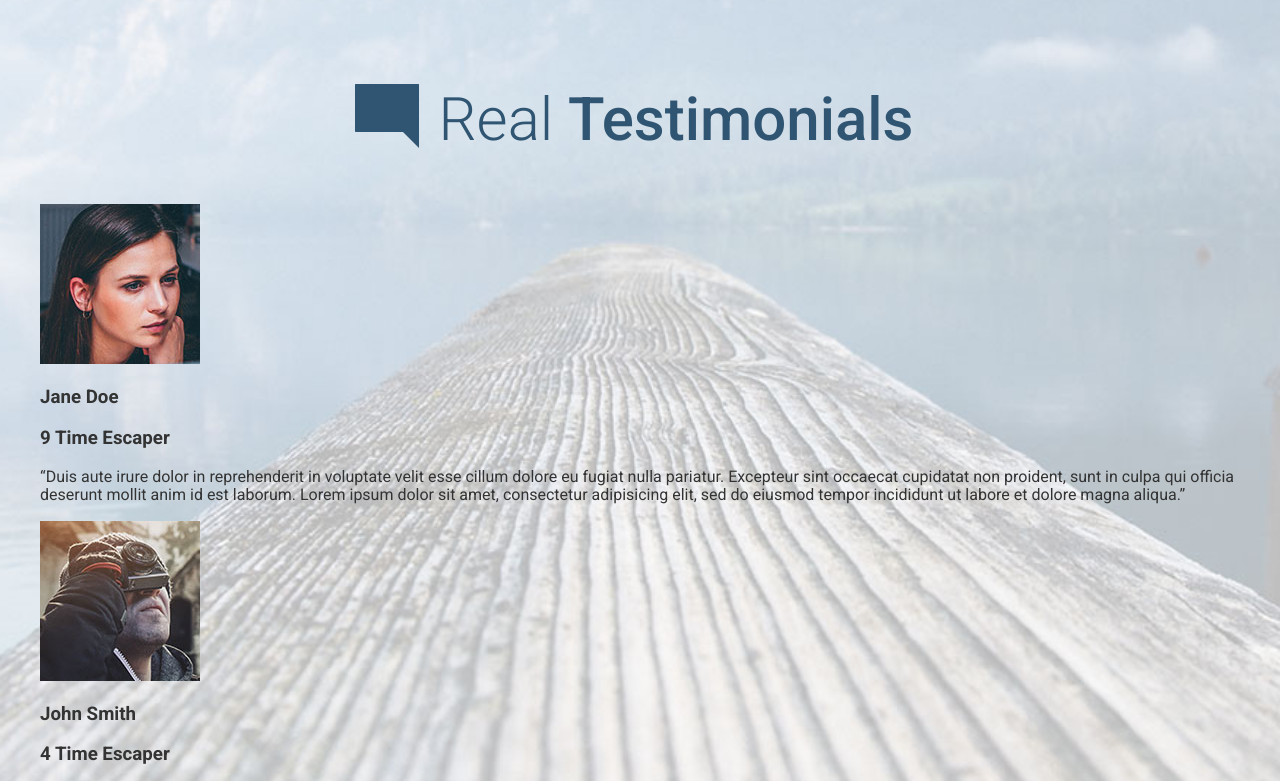
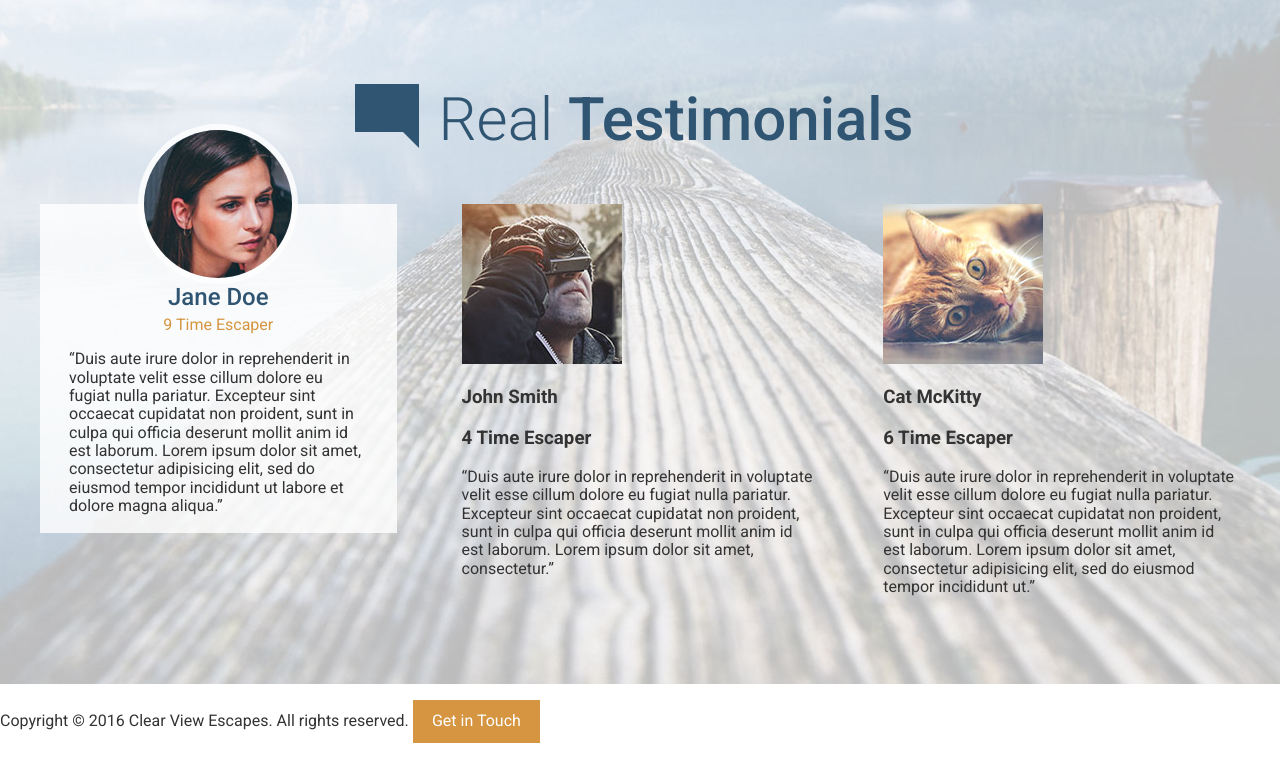
Before and after one commit to deedeeh/BACK_Sept19, a website: page websites /travel_agency/app/index.html in a window 1280 px wide. Shown: the part 3080-3861 px from the top of the page. After the commit the page ends 3839 px from the top, so only its background shows below. Drawn offline with Linux system fonts and the light colour scheme.

Commit message:
Started the testimonials section and working on a reusable blocks for the first testimonial

```diff
--- /dev/null
+++ b/websites /travel_agency/app/assets/styles/modules/_testimonial.css
@@ -0,0 +1,29 @@
+.testimonial {
+  background-color: rgba(255, 255, 255, .8);
+  padding: 0 1.8125rem 1px 1.8125rem;
+
+  &__photo {
+    margin: 0 auto -80px auto;
+    border: 6px solid rgba(255, 255, 255, .8);
+    border-radius: 50%;
+    overflow: hidden;
+    width: 160px;
+    height: 160px;
+    position: relative;
+    top: -80px;
+  }
+  &__title {
+    color: $mainBlue;
+    text-align: center;
+    font-size: 1.5rem;
+    font-weight: 500;
+    margin: 0;
+  }
+  &__subtitle {
+    color: $mainOrange;
+    text-align: center;
+    font-weight: 400;
+    margin: .25rem 0 1rem 0;
+    font-size: 0.9375;
+  }
+}
--- a/websites /travel_agency/app/assets/styles/styles.css
+++ b/websites /travel_agency/app/assets/styles/styles.css
@@ -11,3 +11,4 @@
 @import "modules/_generic-content-container";
 @import "modules/_section-title";
 @import "modules/_feature-item";
+@import "modules/_testimonial";
--- a/websites /travel_agency/app/index.html
+++ b/websites /travel_agency/app/index.html
@@ -243,9 +243,14 @@
 
         <h2 class="section-title section-title--blue"><img class="section-title__icon" src="assets/images/icons/comment.svg" />Real <strong>Testimonials</strong></h2>
 
+        <div class="row row--gutters">
+          <div class="row__medium-4">
+            <div class="testimonial">
+              <div class="testimonial__photo">
                 <img src="assets/images/testimonial-jane.jpg" />
-          <h3>Jane Doe</h3>
-          <h3>9 Time Escaper</h3>
+              </div>
+              <h3 class="testimonial__title">Jane Doe</h3>
+              <h4 class="testimonial__subtitle">9 Time Escaper</h4>
               <p>
                 &ldquo;Duis aute irure dolor in reprehenderit in voluptate velit esse
                 cillum dolore eu fugiat nulla pariatur. Excepteur sint occaecat
@@ -254,7 +259,9 @@
                 elit, sed do eiusmod tempor incididunt ut labore et dolore magna
                 aliqua.&rdquo;
               </p>
-
+            </div>
+          </div>
+          <div class="row__medium-4">
             <img src="assets/images/testimonial-john.jpg" />
             <h3>John Smith</h3>
             <h3>4 Time Escaper</h3>
@@ -264,7 +271,8 @@
               cupidatat non proident, sunt in culpa qui officia deserunt mollit anim
               id est laborum. Lorem ipsum dolor sit amet, consectetur.&rdquo;
             </p>
-
+          </div>
+          <div class="row__medium-4">
             <img src="assets/images/testimonial-cat.jpg" />
             <h3>Cat McKitty</h3>
             <h3>6 Time Escaper</h3>
@@ -277,6 +285,8 @@
             </p>
           </div>
         </div>
+      </div>
+    </div>
 
     <footer>
       <p>
--- a/websites /travel_agency/app/temp/styles/styles.css
+++ b/websites /travel_agency/app/temp/styles/styles.css
@@ -811,3 +811,35 @@ a {
       text-align: left
   }
   }
+
+.testimonial {
+  background-color: rgba(255, 255, 255, .8);
+  padding: 0 1.8125rem 1px 1.8125rem;
+}
+
+.testimonial__photo {
+    margin: 0 auto -80px auto;
+    border: 6px solid rgba(255, 255, 255, .8);
+    border-radius: 50%;
+    overflow: hidden;
+    width: 160px;
+    height: 160px;
+    position: relative;
+    top: -80px;
+  }
+
+.testimonial__title {
+    color: #2f5572;
+    text-align: center;
+    font-size: 1.5rem;
+    font-weight: 500;
+    margin: 0;
+  }
+
+.testimonial__subtitle {
+    color: #d59541;
+    text-align: center;
+    font-weight: 400;
+    margin: .25rem 0 1rem 0;
+    font-size: 0.9375;
+  }
```
Lines whose indentation alone changed are shown as unchanged.
